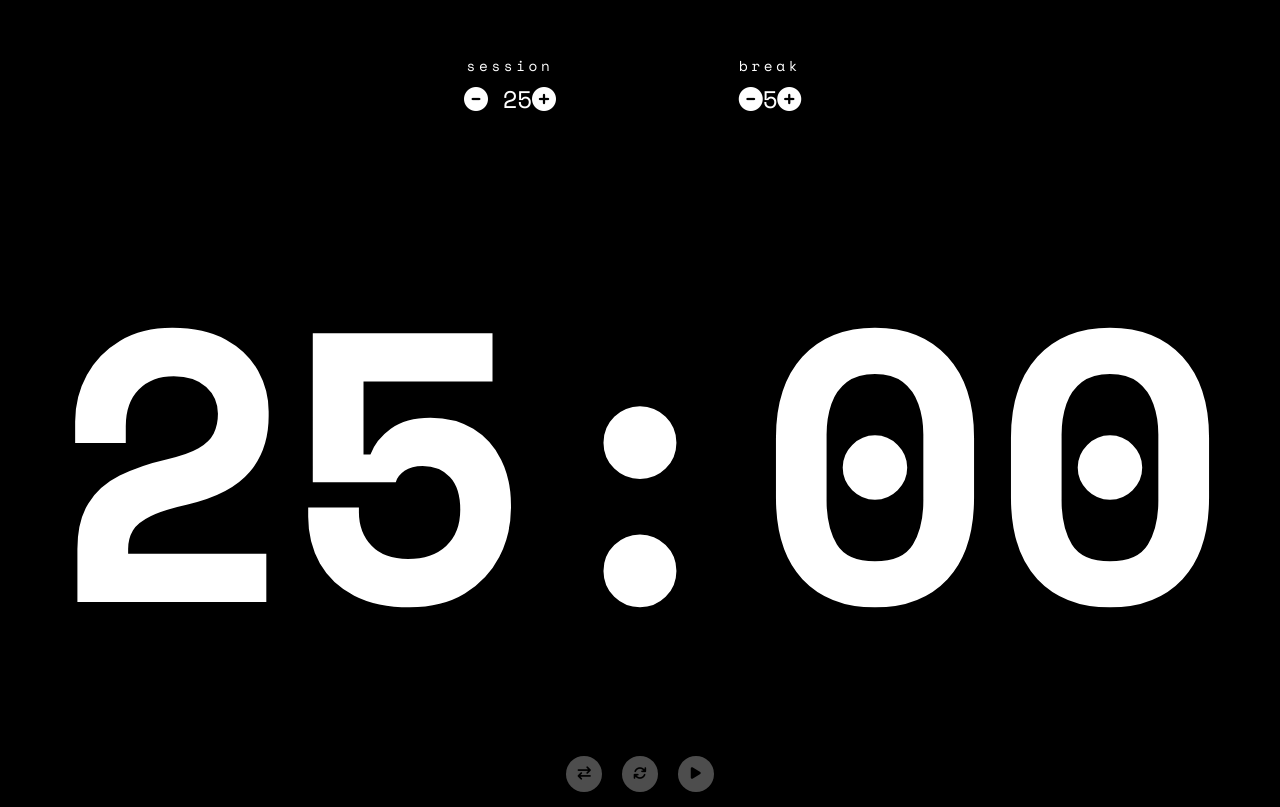
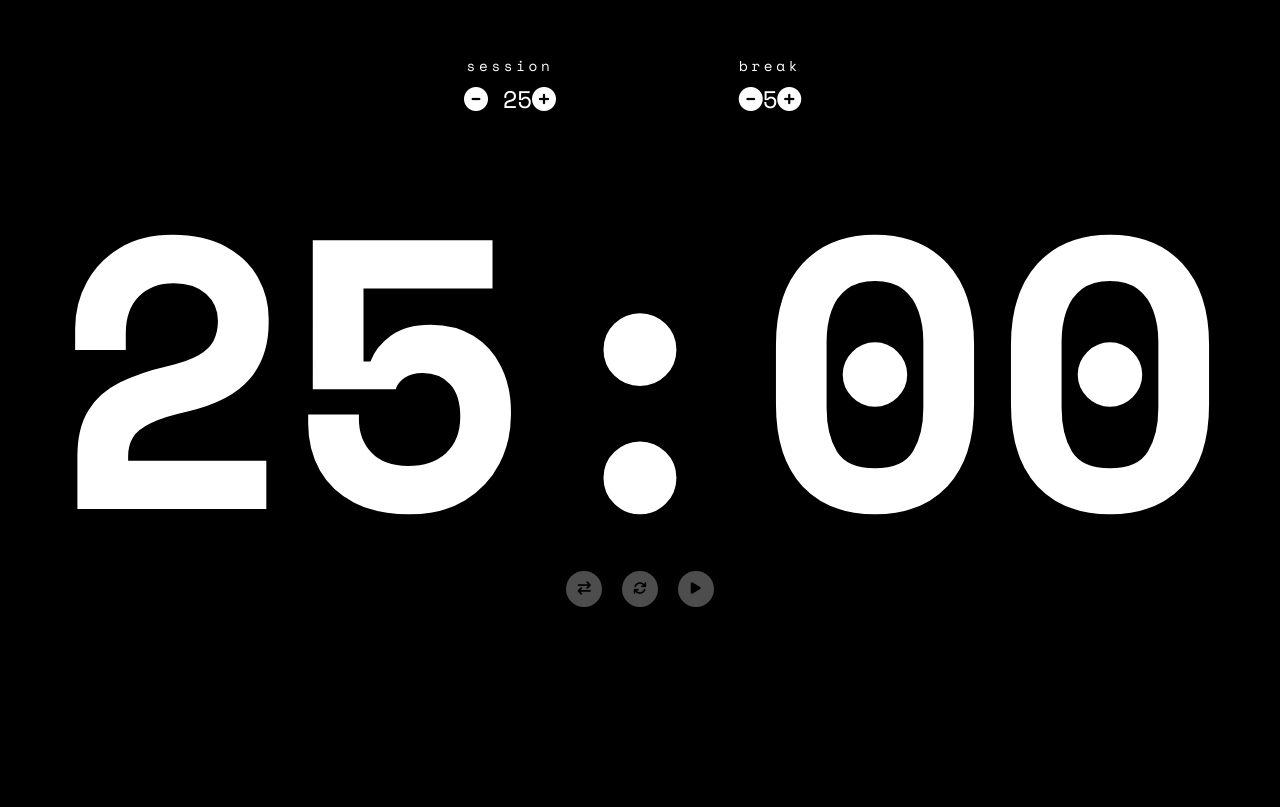
Before and after one commit to rdallaire/pomodoro, a plain HTML site: page index.html in a window 1280 px wide. Drawn offline with nearby package versions, Linux system fonts and the light colour scheme.

Commit message:
line heiht

```diff
--- a/main.css
+++ b/main.css
@@ -70,7 +70,9 @@ html {
 .timer {
   font-size: 30vw;
   font-weight: bold;
+  line-height: 1em;
 }
+
 .clearfix:after {
   content: "";
   display: table;
```
